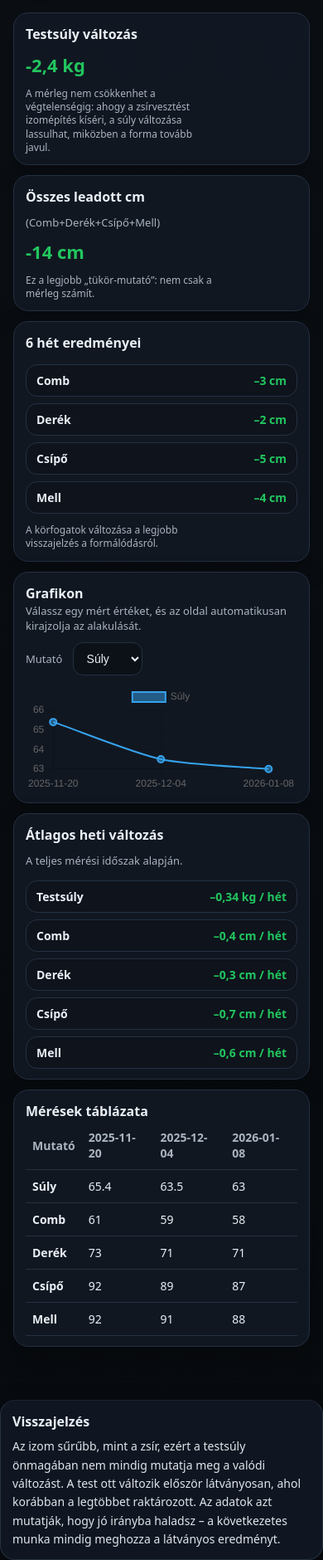
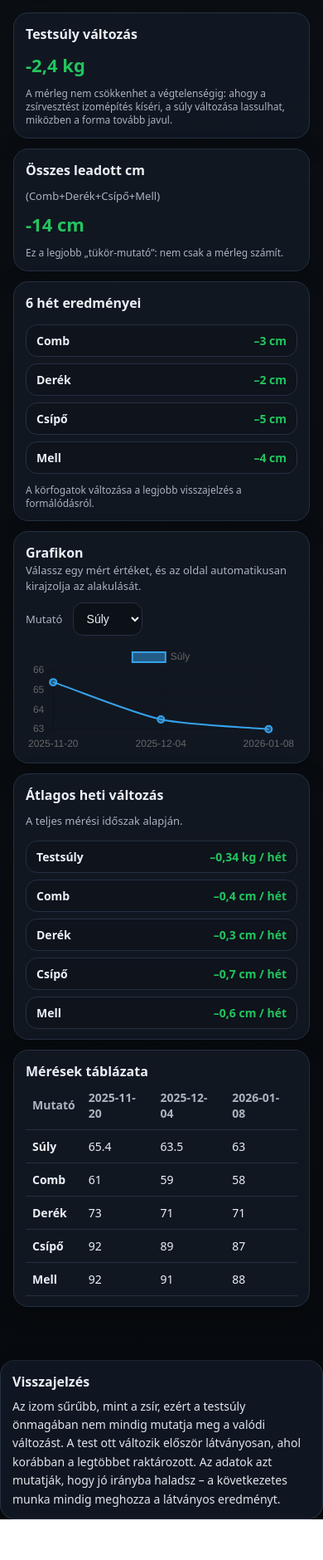
Before and after one commit to liliittz/haladas, a plain HTML site: page index.html in a window 390 px wide. Shown: the part 108-1988 px from the top of the page at 83% size. After the commit the page ends 1939 px from the top, so only its background shows below. Drawn offline with nearby package versions, Linux system fonts and the light colour scheme.

Commit message:
Implement responsive styles for mobile view
Add media query for mobile card layout adjustments.

```diff
--- a/index.html
+++ b/index.html
@@ -166,6 +166,19 @@
   margin-top:0;        /* ← SZÜNTETI A RÉST */
 }
 
+@media (max-width:740px){
+  /* kártyák alatti kis szövegek töltsék ki a kártyát mobilon */
+  .card.kpi .hint{
+    max-width: none;
+  }
+
+  /* edzői visszajelzés szöveg is teljes szélesség */
+  .coachText{
+    max-width: none;
+  }
+}
+
+
   </style>
 </head>
 <body>
```
